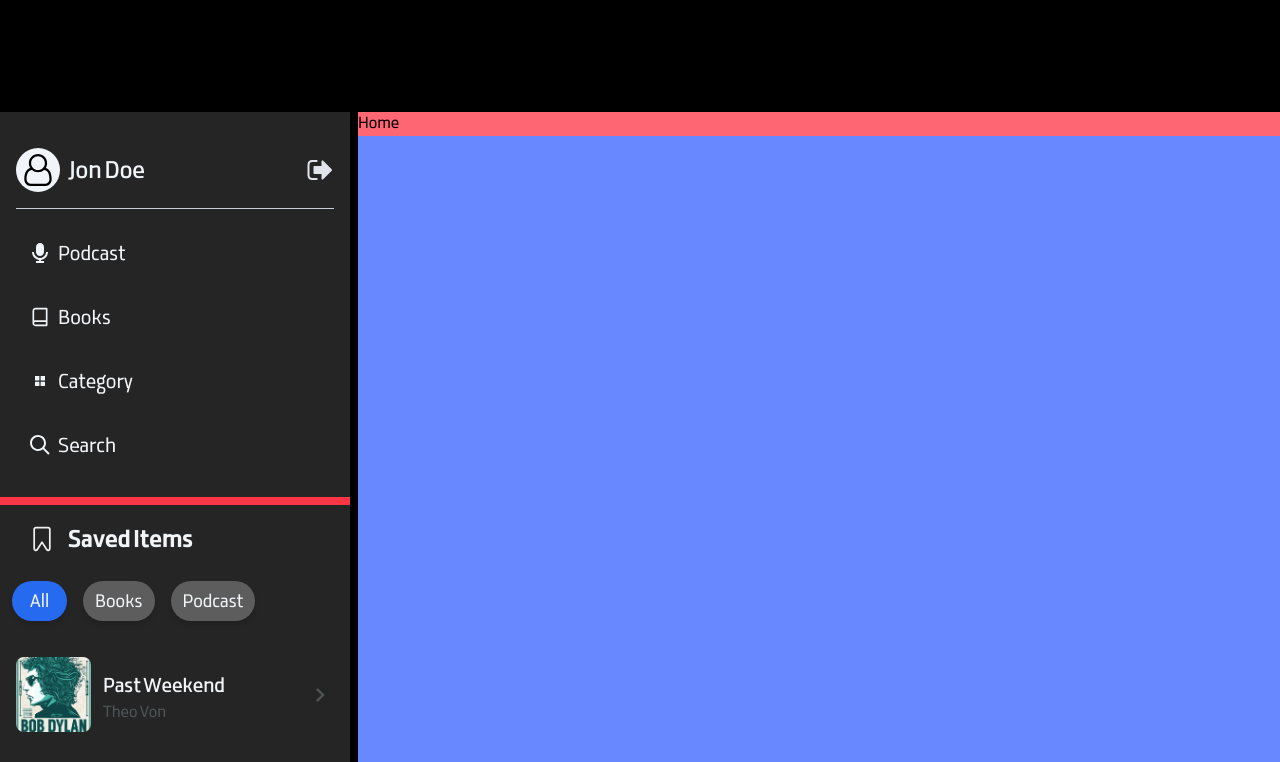
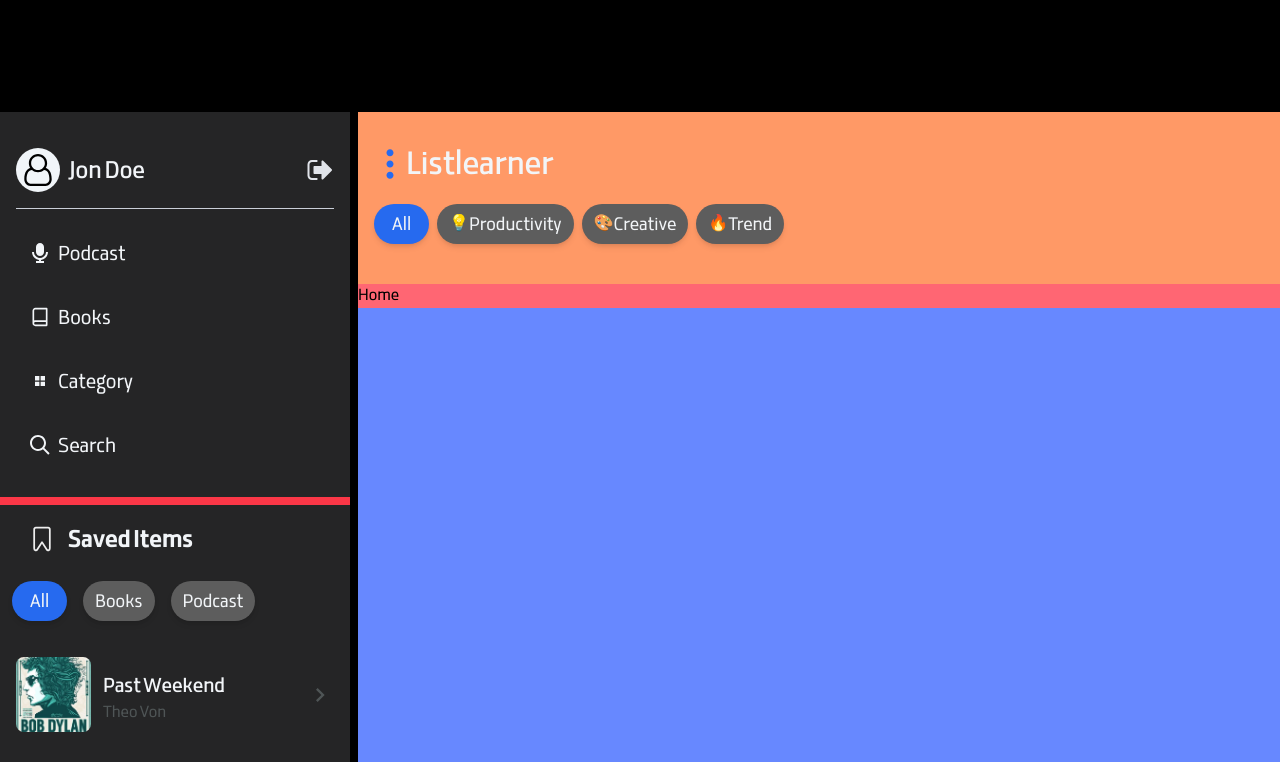
Before and after one commit to Mohammadreza-rzz/podcast-playlist, a Next.js app: page /home in a window 1280 px wide. Shown: the top 762 px of the page. Built offline with nearby package versions, Linux system fonts and the light colour scheme; no server answers.

Commit message:
complete header components

```diff
--- a/src/app/home/layout.tsx
+++ b/src/app/home/layout.tsx
@@ -1,5 +1,5 @@
 import React from "react";
-import { SideBar } from "@/ui/view";
+import { SideBar, MainHeader } from "@/ui/view";
 
 export default function HomePageLayout({
   children,
@@ -9,7 +9,10 @@ export default function HomePageLayout({
   return (
     <section className="flex w-full space-x-2">
       <SideBar containerClass="bg-red-500 w-[350px]" />
-      <main className="bg-blue-50 flex-1">{children}</main>
+      <main className="bg-blue-50 flex-1">
+        <MainHeader />
+        {children}
+      </main>
     </section>
   );
 }
--- a/src/ui/components/textInput.tsx
+++ b/src/ui/components/textInput.tsx
@@ -86,6 +86,7 @@ const CustomInput: React.FC<IProps> = ({
           isFocus && "border-primery-500"
         } flex w-full  border-[2px]  relative`}
       >
+        {!!RIcon && RIcon}
         <input
           {...field}
           {...rest}
--- a/src/ui/view/index.ts
+++ b/src/ui/view/index.ts
@@ -5,3 +5,4 @@ export { default as AbstractShapeVideo } from "./loginAbstractShape";
 export { default as SideBarNavbarBox } from "./sideBarNavbarBox";
 export { default as SavedItemBox } from "./savedItemBox";
 export { default as SavedItem } from "./savedItem";
+export { default as MainHeader } from "./mainHaader";
--- /dev/null
+++ b/src/ui/view/mainHaader.tsx
@@ -0,0 +1,57 @@
+"use client";
+import React from "react";
+import { ThreeDotsIcon, SearchIcon } from "@/ui/components/icons";
+import { usePathname } from "next/navigation";
+import { Badge, TextInput } from "@/ui/components";
+import { useForm } from "react-hook-form";
+
+interface IProps {}
+
+const MainHeader: React.FC<IProps> = () => {
+  const { control } = useForm({
+    defaultValues: {
+      searchBox: "",
+    },
+  });
+  const pathName = usePathname();
+  return (
+    <header className="flex justify-between py-8 px-4 bg-orange-400">
+      <div>
+        <span className="inline-flex items-center">
+          <ThreeDotsIcon classnames="h-8 w-8 fill-blue-300" />
+          <h1 className="text-heading_sm translate-y-0.5 text-gray-100">
+            {pathName.includes("/books")
+              ? "Books"
+              : pathName.includes("/podcast")
+              ? "Podcasts"
+              : "Listlearner"}
+          </h1>
+        </span>
+        <div className="flex space-x-2 mt-4">
+          <Badge title="All" classname="bg-blue-300" />
+          <Badge title="Productivity" sticker="💡" />
+          <Badge title="Creative" sticker="🎨" />
+          <Badge title="Trend" sticker="🔥" />
+        </div>
+      </div>
+      <div className="flex flex-col mr-4">
+        <span className="inline-flex space-x-2 justify-end">
+          <Badge title="90" sticker="⚡️" />
+          <Badge title="100" sticker="❤️" />
+        </span>
+        <TextInput
+          containerStyle="min-w-[350px] mt-3"
+          InputContainerStyle="border-none bg-gray-600 hover:bg-gray-600/70 rounded-xs"
+          RIcon={<SearchIcon classnames="w-6 h-6 fill-gray-100 mr-2" />}
+          placeholder="What do you  want to learn today?"
+          inputProps={{
+            control: control,
+            name: "searchBox",
+            disabled: false,
+          }}
+        />
+      </div>
+    </header>
+  );
+};
+export default MainHeader;
--- a/src/ui/view/savedItemBox.tsx
+++ b/src/ui/view/savedItemBox.tsx
@@ -6,8 +6,6 @@ import { Badge } from "@/ui/components";
 import { SavedItem } from "@/ui/view";
 
 interface IProps {}
-
-// 🔥💡🎨
 
 const SavedItemBox: React.FC<IProps> = () => {
   return (
```
